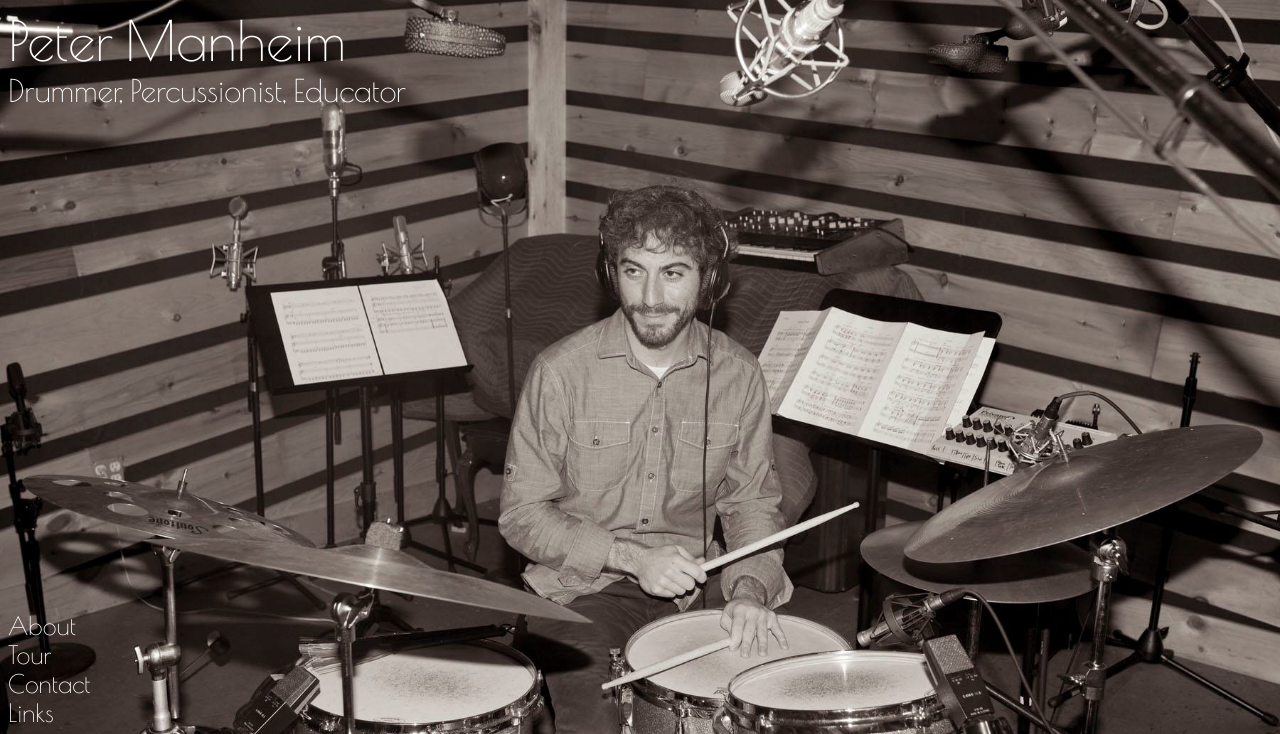
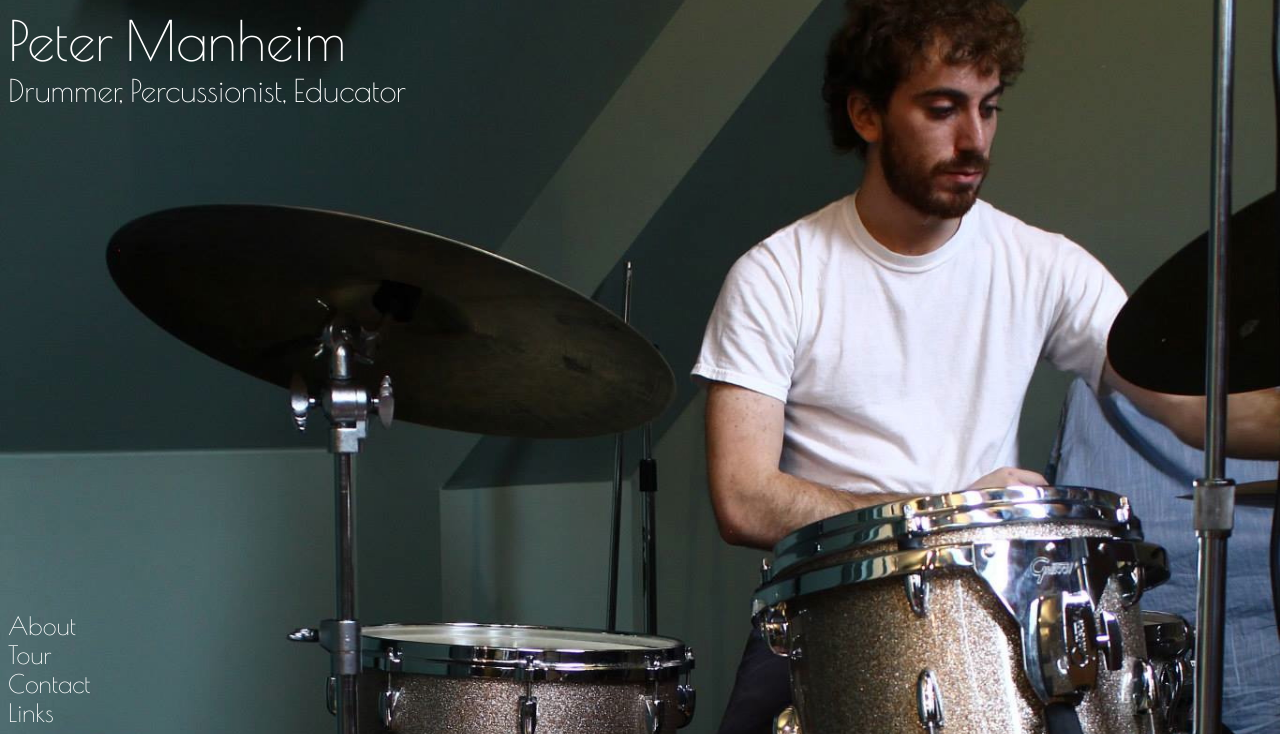
Before and after one commit to omanheim/petermanheim, a plain HTML site: page public/index.html in a window 1280 px wide. Shown: the top 734 px of the page. Drawn offline with nearby package versions, Linux system fonts and the light colour scheme; a web font is replaced by a local one.

Commit message:
changed image

```diff
--- a/public/css/stylesheet.css
+++ b/public/css/stylesheet.css
@@ -1,5 +1,5 @@
 html {
-     background: url("../images/noblur.jpg") no-repeat center center fixed;
+     background: url("../images/whitet.jpg") no-repeat center center fixed;
     -webkit-background-size: cover;
     -moz-background-size: cover;
      -o-background-size: cover;
```
